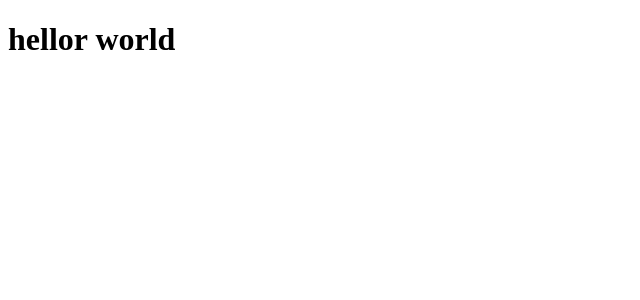
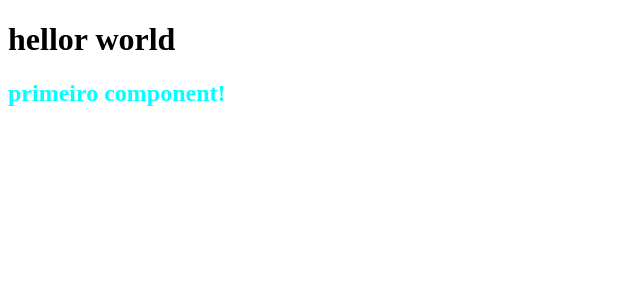
Before and after one commit to joaosaliba/angularCRUD, an Angular app in the folder crud/: page / in a window 1280 px wide. Shown: the top 300 px of the page, without its empty margins (0-640 px from the left). Built offline with nearby package versions, Linux system fonts and the light colour scheme.

Commit message:
creating and using the first component

```diff
--- a/crud/src/app/app.component.html
+++ b/crud/src/app/app.component.html
@@ -1 +1,2 @@
 <H1>hellor world</H1>
+<first-component></first-component>
--- /dev/null
+++ b/crud/src/app/components/first-component/first-component.component.css
@@ -0,0 +1,3 @@
+h2{
+    color: aqua;
+}
--- /dev/null
+++ b/crud/src/app/components/first-component/first-component.component.html
@@ -0,0 +1 @@
+<h2>primeiro component!</h2>
--- /dev/null
+++ b/crud/src/app/components/first-component/first-component.component.ts
@@ -0,0 +1,11 @@
+import { Component } from '@angular/core';
+
+@Component({
+  selector: 'first-component',
+  templateUrl: './first-component.component.html',
+  styleUrls: ['./first-component.component.css'],
+})
+export class FirstComponentComponent {
+  constructor() {}
+  ngOnIniti(): void {}
+}
```
Also changed, not shown: crud/src/app/app.module.ts (+5 -9 lines), 1 other file (tests, documents, lock files or other folders).
